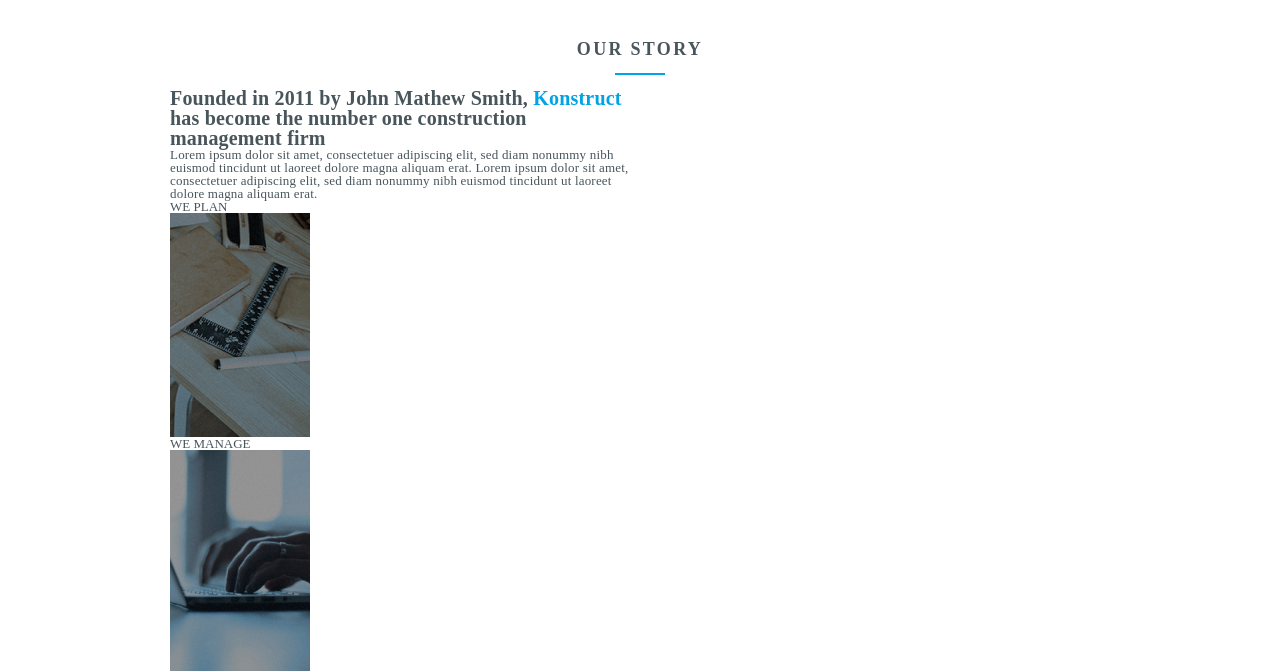
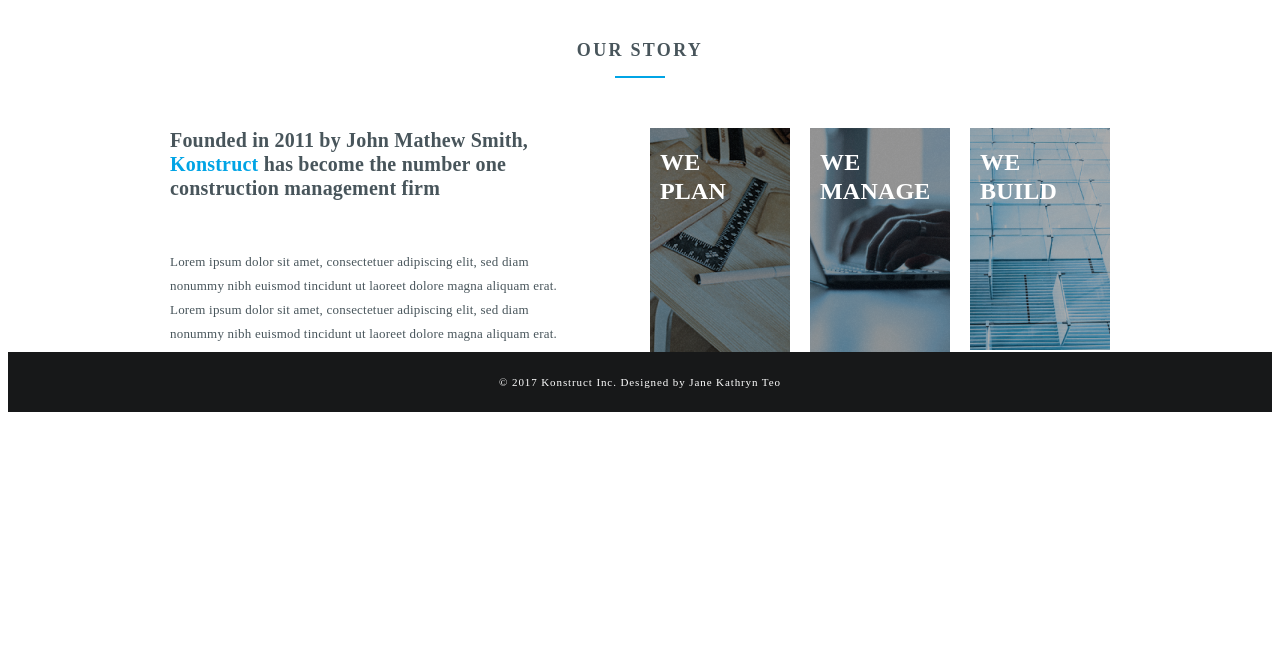
Before and after one commit to AntonTyurin-1/test, a plain HTML site: page index.html in a window 1280 px wide. Shown: the part 876-1547 px from the top of the page. After the commit the page ends 1288 px from the top, so only its background shows below. Drawn offline with Linux system fonts and the light colour scheme.

Commit message:
story is done

```diff
--- a/index.html
+++ b/index.html
@@ -40,10 +40,11 @@
 					<a href="" class="nav__link">CONTACT</a>
 				</div>
 			</nav>
+
 			<div class="story">
 				<div class="story__conteiner _conteiner">
                <div class="story__title">
-						OUR STORY
+						<h2>OUR STORY</h2>
 					</div>
 					<div class="story__subtitle">
 						<div class="story__text">
@@ -89,6 +90,8 @@
 
 				</div>
 			</div>
+
+
 		</main>
 		<footer class="footer">
 			© 2017 Konstruct Inc. Designed by Jane Kathryn Teo
--- a/style.css
+++ b/style.css
@@ -143,7 +143,7 @@ padding-right: 30px;
    height: 48px;
 	font-size: 18px;
 	font-weight: 700;
-	line-height: calc(21 * 18/ 100%);
+	line-height: 21px;
 	letter-spacing: 2.3px;
 	text-align: center;
 }
@@ -158,20 +158,22 @@ padding-right: 30px;
 }
 
 .story__subtitle {
-
+	display: flex;
+	margin-top: 40px;
 }
 
 .story__text {
 	max-width: 50%;
+	padding-right: 70px;
 
 }
 
 .story__text-up {
 	font-size: 20px;
 	font-weight: 700;
-	line-height: calc(23 * 20 / 100%);
+	line-height: 24px;
 	letter-spacing: 0.2px;
-	text-align: left;
+	max-width: 405px;
 }
 
 .text_blue {
@@ -181,22 +183,34 @@ padding-right: 30px;
 .story__text-down {
 font-size: 13px;
 font-weight: 400;
-line-height: calc(23 * 13) / 100%;
+line-height: 24px;
 letter-spacing: 0.2px;
-text-align: left;
-
+margin-top: 50px;
 }
 
 .story__columns {
+	display: flex;
+	/* flex-wrap: wrap; */
+	margin: 0 -10px;
 }
 
+
 .story__column {
+	position: relative;
+	padding: 0 10px;
 }
 
 .column__title {
-}
+	position: absolute;
+	top: 20px;
+	left: 20px;
 
-.column__image {
+	font-size: 24px;
+	font-weight: 800;
+	line-height: 29px;
+	letter-spacing: 0.2px;
+   color: #ffffff;
+	width: 50%;
 }
 
 /*-------FOOTER----------------------
```
